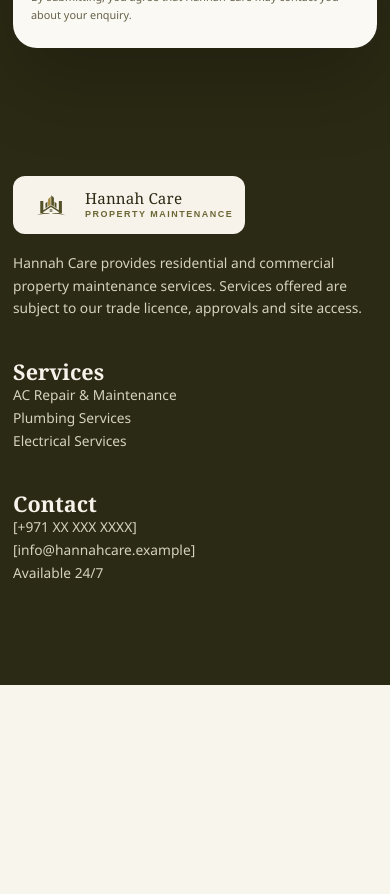
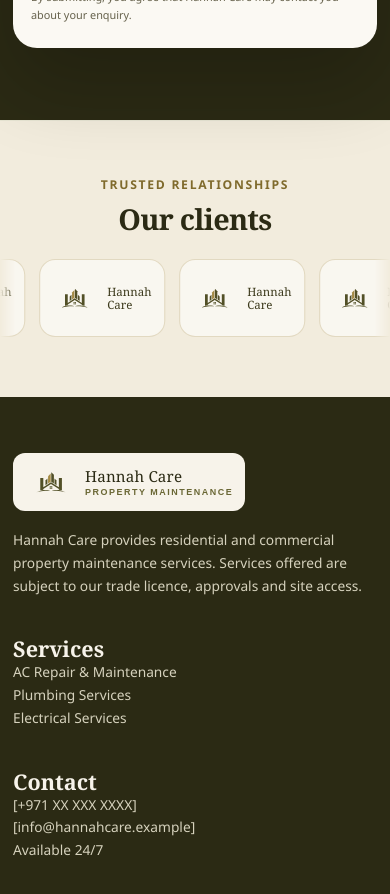
Before and after one commit to hosi1996/hannahcare_landing, a Next.js app: page / in a window 390 px wide. Shown: the part 10000-10894 px from the top of the page. Before the commit the page ends 10685 px from the top, so only its background shows below. Built offline with nearby package versions, Linux system fonts and the light colour scheme.

Commit message:
Add responsive client logo carousel

```diff
--- a/app/fixes.css
+++ b/app/fixes.css
@@ -7,3 +7,7 @@
 .consent-banner{position:fixed;z-index:80;right:22px;bottom:22px;width:min(560px,calc(100% - 44px));display:flex;align-items:center;gap:24px;padding:20px;background:#fbf9f3;color:var(--ink);border:1px solid var(--o1);border-radius:16px;box-shadow:0 20px 60px rgba(43,42,20,.2)}
 .consent-banner strong{font-family:Georgia,serif;font-size:1.1rem}.consent-banner p{margin-top:4px;font-size:.78rem;line-height:1.45;color:#5c5945}.consent-actions{display:flex;gap:8px;flex:0 0 auto}.consent-actions .btn{min-height:42px;padding:8px 14px;font-size:.76rem}
 @media(max-width:680px){.consent-banner{right:13px;bottom:68px;width:calc(100% - 26px);display:block}.consent-actions{margin-top:14px}.consent-actions .btn{flex:1}}
+
+.client-logos{padding:72px 0 78px;background:#f2ecdd;border-top:1px solid var(--o1);overflow:hidden}.client-logos-heading{text-align:center;margin-bottom:32px}.client-logos-heading .eyebrow{margin-bottom:8px}.client-logos-heading h2{font-size:clamp(1.8rem,3vw,2.35rem)}.client-logo-window{width:100%;overflow:hidden;mask-image:linear-gradient(90deg,transparent,#000 8%,#000 92%,transparent);-webkit-mask-image:linear-gradient(90deg,transparent,#000 8%,#000 92%,transparent)}.client-logo-track{display:flex;width:max-content;will-change:transform;animation:client-logo-scroll 34s linear infinite}.client-logo-group{display:flex;gap:24px;padding-right:24px}.client-logo-card{width:154px;height:92px;flex:0 0 154px;display:flex;align-items:center;justify-content:center;gap:9px;padding:15px;border:1px solid rgba(164,138,68,.27);border-radius:16px;background:rgba(255,255,255,.56)}.client-logo-card img{width:58px;height:52px;object-fit:contain}.client-logo-card span{font-family:Georgia,serif;font-size:.82rem;color:var(--o8);line-height:1.15}.client-logo-window:hover .client-logo-track{animation-play-state:paused}@keyframes client-logo-scroll{to{transform:translateX(-50%)}}
+@media(max-width:720px){.client-logos{padding:54px 0 60px}.client-logos-heading{margin-bottom:24px}.client-logo-window{mask-image:linear-gradient(90deg,transparent,#000 4%,#000 96%,transparent);-webkit-mask-image:linear-gradient(90deg,transparent,#000 4%,#000 96%,transparent)}.client-logo-track{animation-duration:25s}.client-logo-group{gap:14px;padding-right:14px}.client-logo-card{width:126px;height:78px;flex-basis:126px;padding:11px}.client-logo-card img{width:47px;height:44px}.client-logo-card span{font-size:.72rem}}
+@media(prefers-reduced-motion:reduce){.client-logo-track{animation:none;transform:none}.client-logo-window{overflow-x:auto;scrollbar-width:none}.client-logo-group:last-child{display:none}}
--- a/app/layout.tsx
+++ b/app/layout.tsx
@@ -1,3 +1,3 @@
-import type {Metadata} from 'next';import './globals.css';import './refined.css';import './fixes.css';import {content} from '@/lib/content';import {Footer,Header,Sticky} from '@/components/site';import {Tracking} from '@/components/tracking';import {TrackingHead} from '@/components/tracking-head';
+import type {Metadata} from 'next';import './globals.css';import './refined.css';import './fixes.css';import {content} from '@/lib/content';import {ClientLogos,Footer,Header,Sticky} from '@/components/site';import {Tracking} from '@/components/tracking';import {TrackingHead} from '@/components/tracking-head';
 export const metadata:Metadata={metadataBase:new URL(content.site.domain),title:content.pages.home.seo.title,description:content.pages.home.seo.description};
-export default function Layout({children}:{children:React.ReactNode}){return <html lang={content.site.locale}><head><TrackingHead/></head><body><Header/><main>{children}</main><Footer/><Sticky/><Tracking/></body></html>}
+export default function Layout({children}:{children:React.ReactNode}){return <html lang={content.site.locale}><head><TrackingHead/></head><body><Header/><main>{children}</main><ClientLogos/><Footer/><Sticky/><Tracking/></body></html>}
--- a/components/site.tsx
+++ b/components/site.tsx
@@ -18,6 +18,9 @@ export function ServiceNav({page}:{page:any}){const items=page.services? page.se
 export function Trust(){return <div className="trust"><div className="container trust-row">{c.trust.strip.filter((x:any)=>!isPlaceholder(x.text)).map((x:any,i:number)=>{const I=icons[i%icons.length];return <div className="trust-item" key={x.text}><I/>{x.text}</div>})}</div></div>}
 export function Faq({faq}:{faq:any}){return <section className="section"><div className="container faq"><div className="section-head"><h2>{faq.title}</h2></div>{faq.items.map((x:any)=><details key={x.q}><summary>{x.q}</summary><p>{x.a}</p></details>)}</div></section>}
 export function Process({section}:{section:any}){return <section className="section dark"><div className="container"><div className="section-head"><span className="eyebrow">{section.eyebrow||'What to expect'}</span><h2>{section.title}</h2></div><div className="steps">{section.steps.map((x:any)=><div className="step" key={x.title}><h3>{x.title}</h3><p>{x.text}</p></div>)}</div></div></section>}
+const clientLogoSlots=Array.from({length:10},(_,i)=>i+1);
+function ClientLogoGroup(){return <div className="client-logo-group" aria-hidden="true">{clientLogoSlots.map(slot=><div className="client-logo-card" key={slot}><img src={c.site.logo.full} alt=""/><span>Hannah Care</span></div>)}</div>}
+export function ClientLogos(){return <section className="client-logos" aria-labelledby="client-logos-title"><div className="container client-logos-heading"><span className="eyebrow">Trusted relationships</span><h2 id="client-logos-title">Our clients</h2></div><div className="client-logo-window"><div className="client-logo-track"><ClientLogoGroup/><ClientLogoGroup/></div></div></section>}
 export function Footer(){return <footer className="footer dark"><div className="container footer-grid"><div><Logo/><p style={{marginTop:18}}>{c.site.footerNote}</p></div><div><h3>Services</h3><p><Link href="/ac-repair-maintenance">AC Repair & Maintenance</Link><br/><Link href="/plumbing-services">Plumbing Services</Link><br/><Link href="/electrical-services">Electrical Services</Link></p></div><div><h3>Contact</h3><p>{c.site.contact.phoneDisplay}<br/>{c.site.contact.email}<br/>{c.site.contact.hours}</p></div></div></footer>}
 export function Sticky(){return <div className="sticky"><a id="cta-sticky-call" href={`tel:${c.site.contact.phoneTel}`} onClick={()=>track('call_click','General','sticky')}><Phone size={17}/>Call</a><a id="cta-sticky-whatsapp" href={wa()} onClick={()=>track('whatsapp_click','General','sticky')}><MessageCircle size={17}/>WhatsApp</a><a id="cta-sticky-quote" href="#quote">Get Quote</a></div>}
 export function QuoteButton({service,label='Get a quote for this',property}:{service:string,label?:string,property?:string}){return <button className="btn" onClick={()=>window.dispatchEvent(new CustomEvent('prefill',{detail:{service,property}}))}>{label}</button>}
```
